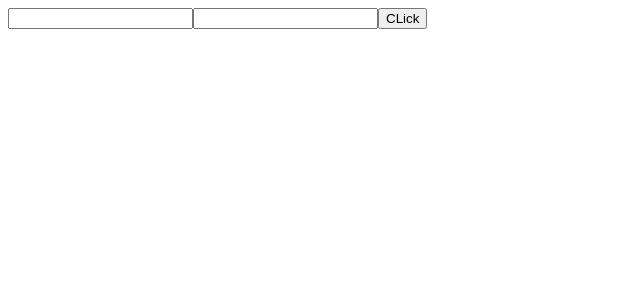
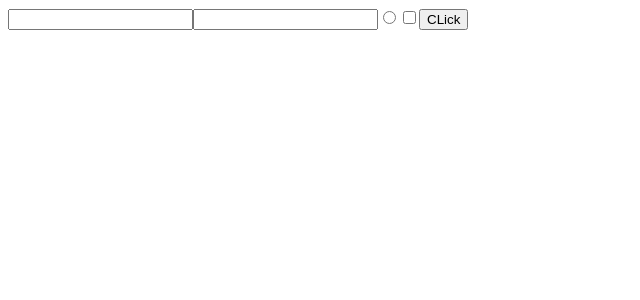
Before and after one commit to JonBunator/smart-ui, a React (Vite) app in the folder src/library/: page / in a window 1280 px wide. Shown: the top 300 px of the page, without its empty margins (0-640 px from the left). Built offline with nearby package versions, Linux system fonts and the light colour scheme.

Commit message:
Refactor

```diff
--- a/src/library/demo/App.tsx
+++ b/src/library/demo/App.tsx
@@ -1,15 +1,20 @@
 import {SmartComponent, SmartInput} from "../src/main";
 import {useSmartComponentManager} from "../src/components/SmartComponentManager";
+import {useState} from "react";
 //import {Button, SmartInput, Label} from "../src/main";
 
 function App() {
+
+    const [email, setEmail] = useState();
 
     const {getHierarchy} = useSmartComponentManager();
 
     return (<>
             <SmartComponent id="test">
-                <SmartInput smartID="1" smartSemantic="email"/>
+                <SmartInput smartID="1" smartSemantic="email" value={email} onChange={(event) => setEmail(event.target.value)} />
                 <SmartInput smartID="2" smartSemantic="password"/>
+                <SmartInput type="radio" smartID="2" smartSemantic="password"/>
+                <SmartInput type="checkbox" smartID="3" smartSemantic="password"/>
             </SmartComponent>
             <button onClick={() => {console.log(JSON.stringify(getHierarchy()))}}>CLick</button>
         </>
--- a/src/library/src/components/SmartComponent/index.tsx
+++ b/src/library/src/components/SmartComponent/index.tsx
@@ -1,9 +1,9 @@
 import {ReactNode, useEffect} from "react";
-import SmartComponentProvider, {useSmartComponentParent} from "../SmartComponentProvider";
+import SmartComponentProvider, {useSmartComponentParent} from "../../internal/SmartComponentProvider";
 import {SmartComponentValue, useSmartComponentManager} from "../SmartComponentManager";
 
 
-interface SmartComponentProps extends SmartComponentValue {
+export type SmartComponentProps = SmartComponentValue & {
     children?: ReactNode;
 }
 
--- a/src/library/src/components/SmartComponentManager/index.tsx
+++ b/src/library/src/components/SmartComponentManager/index.tsx
@@ -1,11 +1,28 @@
 import {createContext, useContext, useState, ReactNode, useMemo, useCallback} from 'react';
-import SmartComponentProvider from "../SmartComponentProvider";
+import SmartComponentProvider from "../../internal/SmartComponentProvider";
+
 
 export interface SmartComponentValue {
+    /**
+     * Unique identifier.
+     */
     id: string;
-    semantic?: string;
-    type?: string;
+    /**
+     * Value of the smart component. For textfields this can be the inputted text.
+     */
     value?: string | number | readonly string[];
+
+    /**
+     * Additional properties.
+     */
+    [key: string]: any;
+}
+
+/**
+ * Element represents value of smart component and children.
+ */
+export interface SmartComponentElement extends SmartComponentValue {
+    children: SmartComponentElement[] | undefined;
 }
 
 interface SmartComponentElementInternal {
@@ -13,13 +30,22 @@ interface SmartComponentElementInternal {
     children: SmartComponentElementMap | null;
 }
 
-interface SmartComponentElement extends SmartComponentValue {
-    children: SmartComponentElement[] | undefined;
-}
-
 interface SmartComponentContextType {
+    /**
+     *
+     * @param parentID The identifier of the parent this component belongs to.
+     * @param value The value of the smart component that represents the current state.
+     */
     addComponent: (parentID: string, value: SmartComponentValue) => void;
+    /**
+     * Removes the component from parent.
+     * @param parentID The identifier of the parent this component belongs to.
+     * @param identifier The identifier of the component.
+     */
     removeComponent: (parentID: string, identifier: string) => void;
+    /**
+     * Returns all elements of the root.
+     */
     getHierarchy: () => SmartComponentElement[];
 }
 
--- a/src/library/src/components/SmartInput/index.tsx
+++ b/src/library/src/components/SmartInput/index.tsx
@@ -7,14 +7,14 @@ interface SmartComponent {
   smartSemantic: string;
 }
 
-interface SmartInputProps extends React.InputHTMLAttributes<HTMLInputElement>, SmartComponent {}
+export type SmartInputProps = React.DetailedHTMLProps<React.InputHTMLAttributes<HTMLInputElement>, HTMLInputElement> & SmartComponent;
 
 export function SmartInput(props: SmartInputProps) {
-  const { smartID, value, smartSemantic, ...restProps } = props
+  const { smartID, value, type, smartSemantic, ...restProps } = props
 
   return (
-      <SmartComponent id={smartID ?? "UNIQUE_STRING"} value={value} semantic={smartSemantic} type="textfield">
-          <input  value={value} {...restProps} />
+      <SmartComponent id={smartID ?? "UNIQUE_STRING"} value={value} semantic={smartSemantic} type={type}>
+          <input value={value} type={type} {...restProps} />
       </SmartComponent>
   )
 }
```
Also changed, not shown: src/library/src/internal/SmartComponentProvider/index.tsx (renamed from src/library/src/components/SmartComponentProvider/index.tsx).
